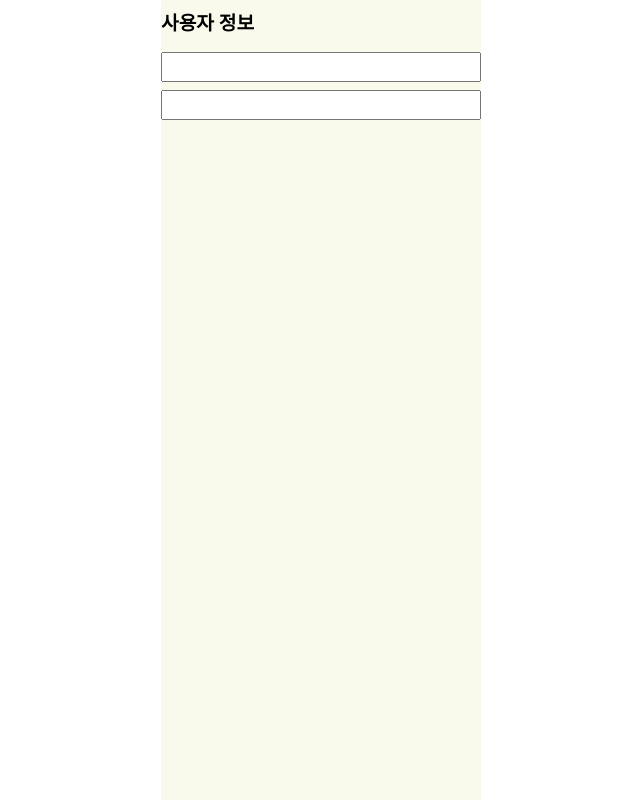
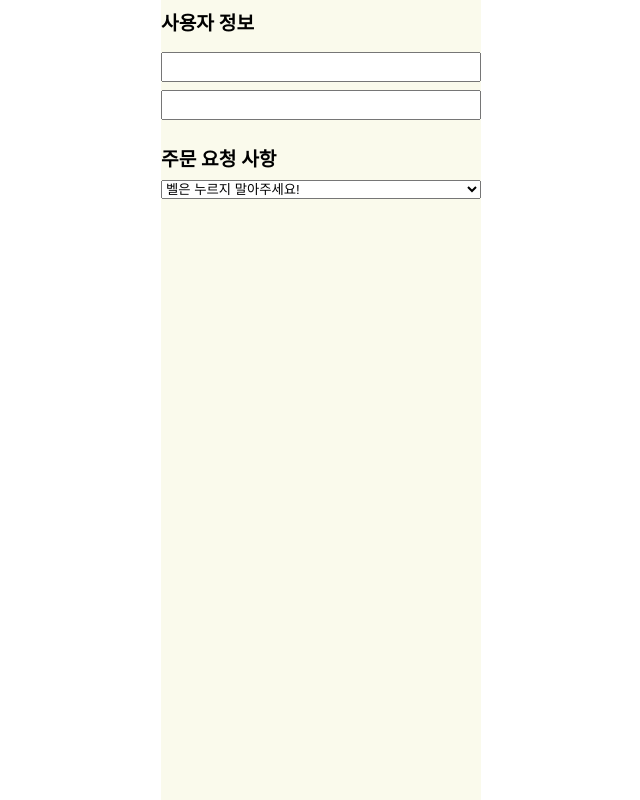
Before and after one commit to grapgrap/orderapp, a React (Create React App) app: page /orderapp/order in a window 1280 px wide. Shown: the whole page, without its empty margins (319-959 px from the left). Built offline with nearby package versions, Linux system fonts and the light colour scheme; no server answers.

Commit message:
Requests Components, Styled-Components 구현

```diff
--- a/src/App.js
+++ b/src/App.js
@@ -17,6 +17,7 @@ function App() {
           address: `${res.data.address.city} ${res.data.address.state} ${res.data.address.address_line}`,
           additional_address: res.data.address.additional_address,
           phone_number: res.data.phone_number.replace(/\-/g, ''),
+          additional_requests: [],
         });
       })
       .catch(error => console.log(error));
--- a/src/Components/OrderPage/OrderPage.jsx
+++ b/src/Components/OrderPage/OrderPage.jsx
@@ -1,11 +1,46 @@
 import * as Styled from './Styled.jsx';
 import * as CommonStyled from '../Common/Styled.jsx';
 import UserInfo from './UserInfo/UserInfo.jsx';
+import Requests from './Requests/Requests.jsx';
+import { useState } from 'react';
 
 function OrderPage({ user, setUser }) {
+  // 주문 요청 사항
+  const option = [
+    {
+      id: 0,
+      value: 0,
+      label: '벨은 누르지 말아주세요!',
+    },
+    {
+      id: 1,
+      value: 1,
+      label: '문 앞에 놓아 주시고 연락 주세요.',
+    },
+    {
+      id: 2,
+      value: 2,
+      label: '반찬은 안 주셔도 되요.',
+    },
+    {
+      id: 'CUSTOM',
+      value: 'CUSTOM',
+      label: '직접 입력',
+    },
+  ];
+  const [orderRequest, setOrderRequest] = useState('벨은 누르지 말아주세요!');
+  const [isCustom, setIsCustom] = useState(false);
+
   return (
     <CommonStyled.PageWrap>
       <UserInfo user={user} setUser={setUser} />
+      <Requests
+        additional_requests={user.additional_requests}
+        option={option}
+        isCustom={isCustom}
+        setIsCustom={setIsCustom}
+        setOrderRequest={setOrderRequest}
+      />
     </CommonStyled.PageWrap>
   );
 }
--- /dev/null
+++ b/src/Components/OrderPage/Requests/Requests.jsx
@@ -0,0 +1,63 @@
+import { useState } from 'react';
+import * as CommonStyled from '../../Common/Styled.jsx';
+import * as Styled from './Styled.jsx';
+
+const CUSTOM_VALUE = 'CUSTOM';
+
+function Requests({
+  additional_requests,
+  option,
+  isCustom,
+  setIsCustom,
+  setOrderRequest,
+}) {
+  const optionList = [];
+  const [custom, setCustom] = useState('');
+
+  for (let i = 0; i < option.length; i++) {
+    if (i !== option.length - 1) {
+      optionList.push(
+        <Styled.RequestsSelectOption key={option[i].id} value={option[i].value}>
+          {option[i].label}
+        </Styled.RequestsSelectOption>
+      );
+    } else {
+      if (additional_requests) {
+        for (let j = 3; j < additional_requests.length + 3; j++) {
+          optionList.push(
+            <Styled.RequestsSelectOption key={j} value={j}>
+              {additional_requests[j - 3]}
+            </Styled.RequestsSelectOption>
+          );
+        }
+        optionList.push(
+          <Styled.RequestsSelectOption
+            key={option[i].id}
+            value={option[i].value}
+          >
+            {option[i].label}
+          </Styled.RequestsSelectOption>
+        );
+      }
+    }
+  }
+
+  return (
+    <CommonStyled.OrderPageSection>
+      <CommonStyled.OrderPageSectionTitle>
+        주문 요청 사항
+      </CommonStyled.OrderPageSectionTitle>
+      <Styled.RequestsSelect>{optionList}</Styled.RequestsSelect>
+      {isCustom ? (
+        <>
+          <Styled.CustomTextArea value={custom} />
+          <Styled.CustomTextLength>{custom.length}/60</Styled.CustomTextLength>
+        </>
+      ) : (
+        <></>
+      )}
+    </CommonStyled.OrderPageSection>
+  );
+}
+
+export default Requests;
--- /dev/null
+++ b/src/Components/OrderPage/Requests/Styled.jsx
@@ -0,0 +1,17 @@
+import styled from 'styled-components';
+
+export const RequestsSelect = styled.select`
+  margin-top: 0.5rem;
+`;
+
+export const RequestsSelectOption = styled.option``;
+
+export const CustomTextArea = styled.textarea`
+  margin-top: 0.5rem;
+  height: 5rem;
+`;
+
+export const CustomTextLength = styled.label`
+  font-size: 0.8rem;
+  text-align: right;
+`;
```
